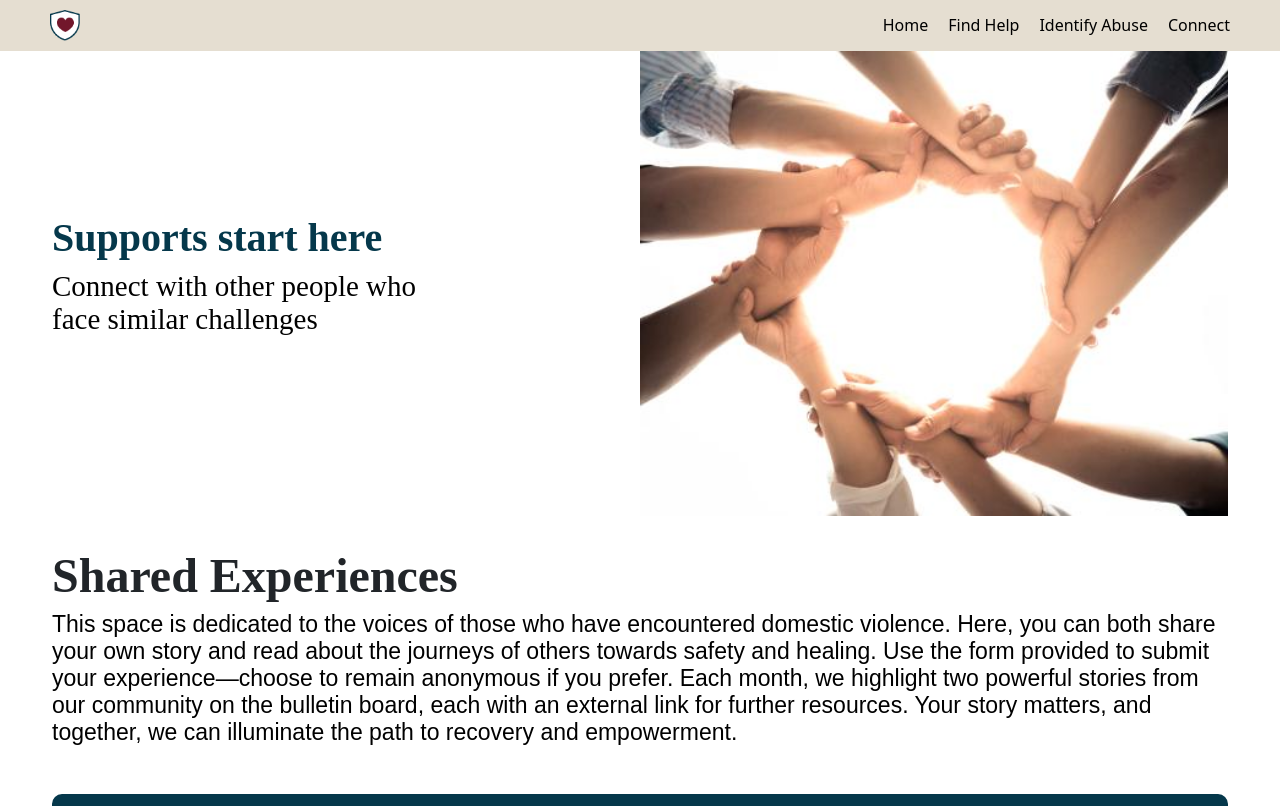
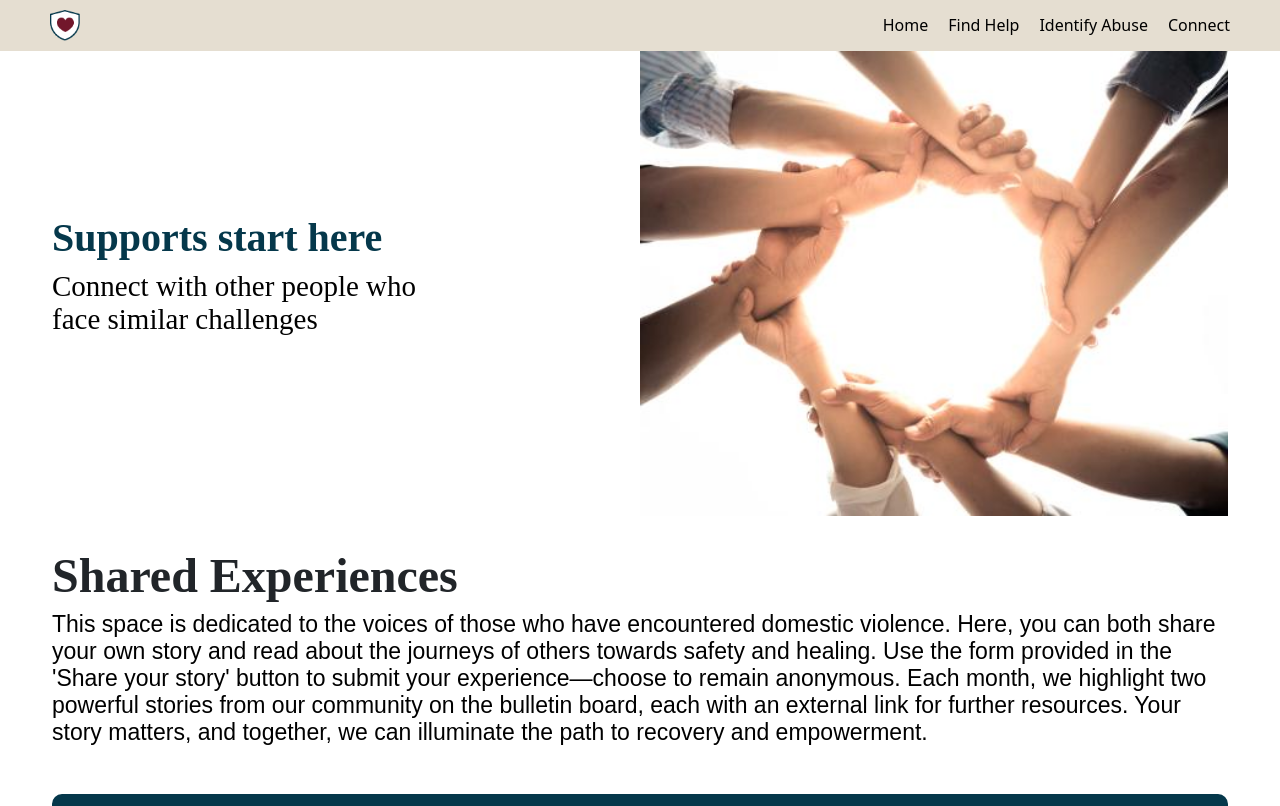
Before and after one commit to UW-INFO442-SP24/ui-unicorns, a React (Create React App) app: page /Connect in a window 1280 px wide. Shown: the top 806 px of the page. Built offline with nearby package versions, Linux system fonts and the light colour scheme.

Commit message:
added links and Google Form

```diff
--- a/src/components/Connect/connect.js
+++ b/src/components/Connect/connect.js
@@ -15,7 +15,7 @@ export default function Connect(props) {
       <div>
         <header>Shared Experiences</header>
         <p class="s-intro">
-        This space is dedicated to the voices of those who have encountered domestic violence. Here, you can both share your own story and read about the journeys of others towards safety and healing. Use the form provided to submit your experience—choose to remain anonymous if you prefer. Each month, we highlight two powerful stories from our community on the bulletin board, each with an external link for further resources. Your story matters, and together, we can illuminate the path to recovery and empowerment.
+        This space is dedicated to the voices of those who have encountered domestic violence. Here, you can both share your own story and read about the journeys of others towards safety and healing. Use the form provided in the 'Share your story' button to submit your experience—choose to remain anonymous. Each month, we highlight two powerful stories from our community on the bulletin board, each with an external link for further resources. Your story matters, and together, we can illuminate the path to recovery and empowerment.
         </p>
 
         <div class="board row align-items-center text-center">
@@ -33,7 +33,7 @@ export default function Connect(props) {
             <div class="story">
               <div class="pin">
               </div>
-              <a href="/ricci-gay-story" className="story-link">
+              <a href="https://www.seattle.gov/cityattorney/crime-victim-assistance/domestic-violence-help/to-hell-and-back-a-survivors-story#:~:text=Editor's%20Note%3A%20Ricci%20Gay%20tells,a%20much%20safer%20life%20now." className="story-link">
                 <p>To Hell and Back: A survivor's story of Ricci Gay</p>
               </a>
             </div>
@@ -41,7 +41,9 @@ export default function Connect(props) {
         </div>
 
         <div class="but-con">
+        <a href="https://forms.gle/oDdQjj5kq5pr69oA6" className="but-con-link">
           <button class="but">Share your story</button>
+          </a>
         </div>
       </div>
 
```
